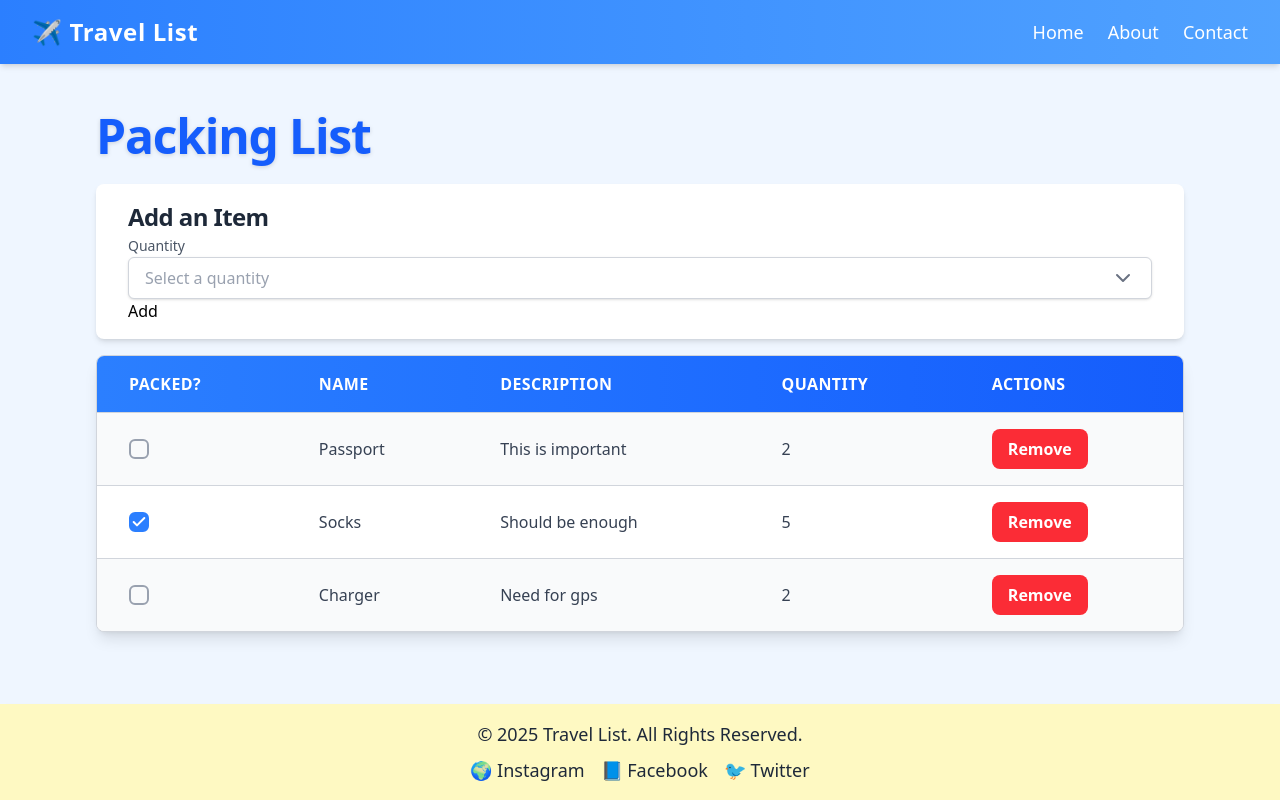
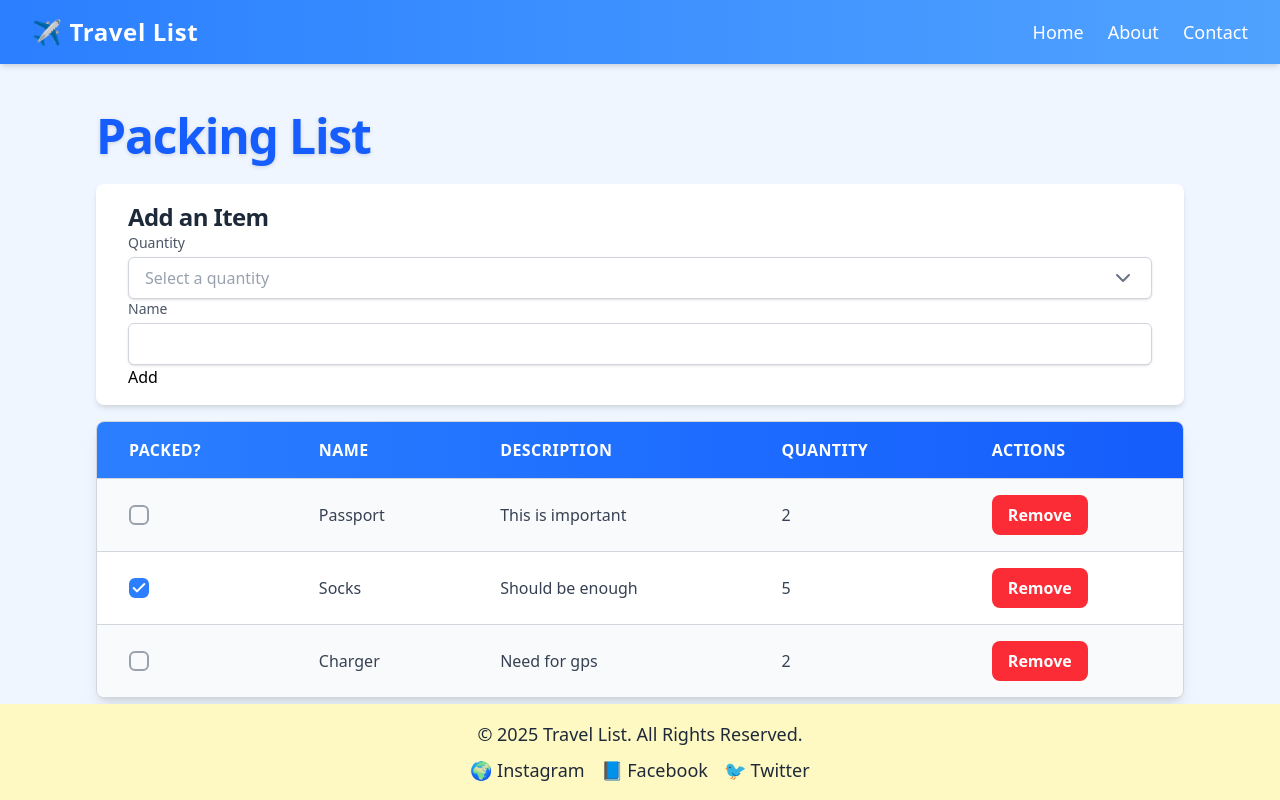
Before and after one commit to brunnoTripovichy/react-travel-list, a React (Vite) app: page /packing-list in a window 1280 px wide. Built offline with nearby package versions, Linux system fonts and the light colour scheme.

Commit message:
feat: inputtext component

```diff
--- a/src/components/Dropdown.tsx
+++ b/src/components/Dropdown.tsx
@@ -47,7 +47,10 @@ const Dropdown = <T,>({
   }, []);
 
   return (
-    <div className={`relative w-full ${className}`} ref={dropdownRef}>
+    <div
+      className={`flex flex-col gap-1 relative w-full ${className}`}
+      ref={dropdownRef}
+    >
       {/* Dropdown Label */}
       <label
         htmlFor={id}
@@ -60,7 +63,7 @@ const Dropdown = <T,>({
       <div
         className={`relative w-full px-2 py-1 sm:px-4 sm:py-1 md:px-4 md:py-2 text-xs sm:text-sm md:text-base
                     border border-gray-300 rounded-md bg-white text-gray-800 shadow-sm cursor-pointer
-                    focus:ring-2 focus:ring-blue-400 focus:outline-none transition-all duration-200
+                    focus:ring-2 focus:ring-blue-400 focus:outline-none transition-all duration-200 select-none
                     hover:border-gray-400 disabled:cursor-not-allowed disabled:opacity-50 flex justify-between items-center`}
         onClick={toggleDropdown}
         tabIndex={0}
--- a/src/components/InputText.tsx
+++ b/src/components/InputText.tsx
@@ -0,0 +1,43 @@
+import React, { InputHTMLAttributes } from 'react';
+
+interface InputProps extends InputHTMLAttributes<HTMLInputElement> {
+  id: string;
+  label: string;
+  className?: string;
+}
+
+const InputText: React.FC<InputProps> = ({
+  id,
+  label,
+  className = '',
+  disabled = false,
+  ...props
+}) => {
+  return (
+    <div className={`flex flex-col gap-1 select-none relative ${className}`}>
+      {/* Input Label */}
+      <label
+        htmlFor={id}
+        className="text-gray-600 text-xs sm:text-sm md:text-md font-medium select-none"
+      >
+        {label}
+      </label>
+
+      {/* Styled Input Field */}
+      <input
+        id={id}
+        type="text"
+        disabled={disabled}
+        aria-disabled={disabled}
+        className={`w-full px-2 py-1 sm:px-4 sm:py-1 md:px-4 md:py-2
+                    text-xs sm:text-sm md:text-base border border-gray-300
+                    rounded-md bg-white text-gray-800 shadow-sm
+                    focus:ring-2 focus:ring-blue-400 focus:outline-none transition-all duration-200
+                    hover:border-gray-400 disabled:cursor-not-allowed disabled:opacity-50`}
+        {...props}
+      />
+    </div>
+  );
+};
+
+export default InputText;
--- a/src/features/ItemForm.tsx
+++ b/src/features/ItemForm.tsx
@@ -1,6 +1,7 @@
 import Dropdown from '../components/Dropdown';
 import Form from '../components/Form';
 import Header3 from '../components/Header3';
+import InputText from '../components/InputText';
 
 const ItemForm = () => {
   return (
@@ -27,6 +28,8 @@ const ItemForm = () => {
         onChange={(value) => console.log(value)}
       />
 
+      <InputText id="name" label="Name" />
+
       <button type="submit">Add</button>
     </Form>
   );
```
